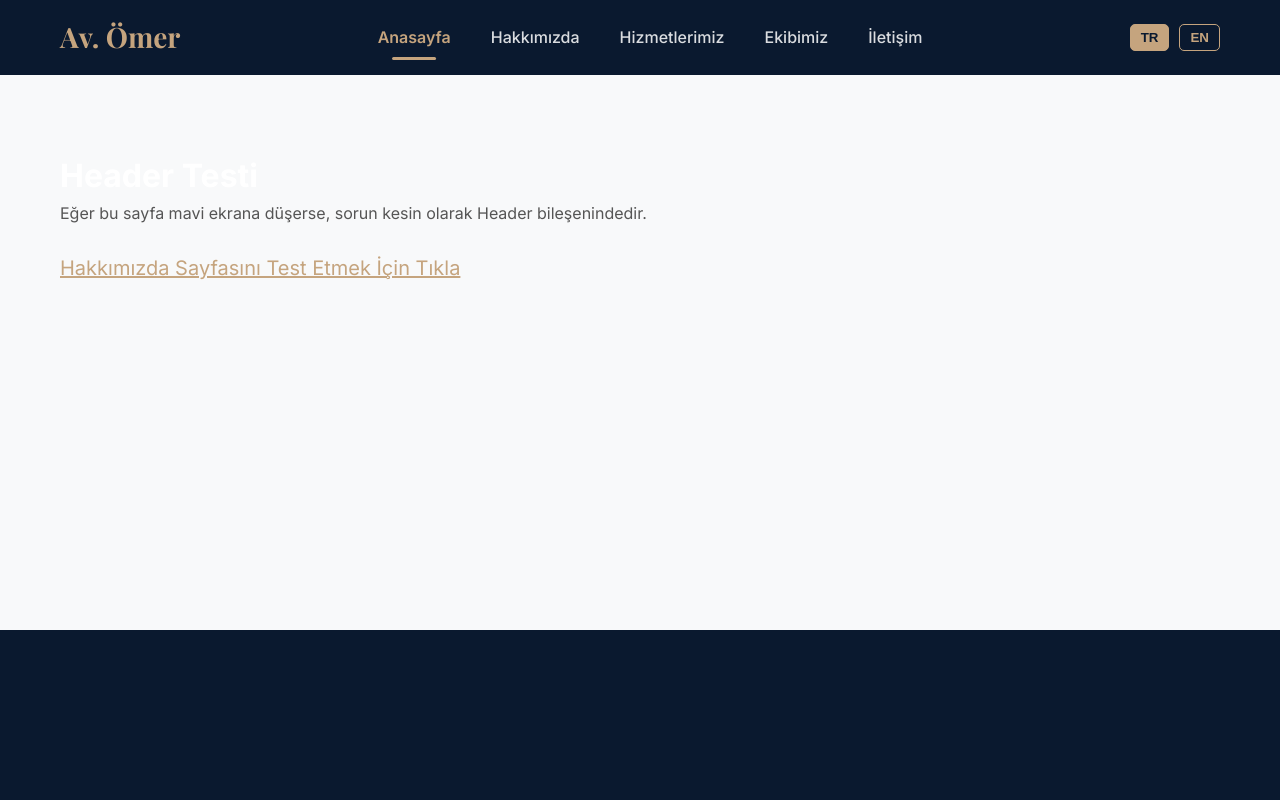
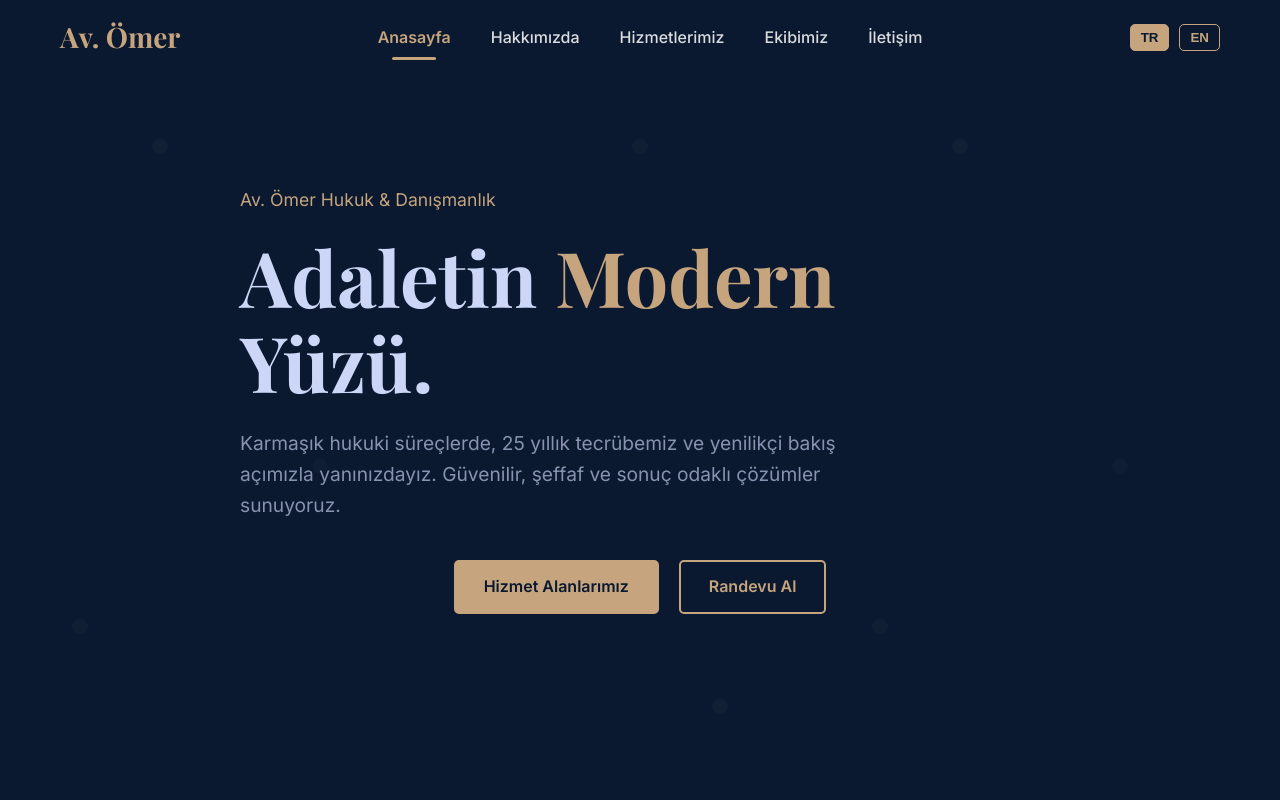
Before and after one commit to hasan-kocak/deneme, a React (Create React App) app: page / in a window 1280 px wide. Shown: the top 800 px of the page. Built offline with nearby package versions, Linux system fonts and the light colour scheme.

Commit message:
app.js güncelleme

```diff
--- a/src/App.js
+++ b/src/App.js
@@ -1,42 +1,37 @@
 import React from 'react';
-import { BrowserRouter, Routes, Route, Link } from 'react-router-dom';
+import { BrowserRouter, Routes, Route, useLocation } from 'react-router-dom';
 import './App.css';
 
-// DEĞİŞİKLİK: Header bileşenini geri import ediyoruz.
+// Bileşenler
 import Header from './components/Header';
+import Footer from './components/Footer';
+import ScrollToTopButton from './components/ScrollToTop'; // ScrollToTop'u yeniden isimlendirdik
+import ScrollToTopOnNavigate from './components/ScrollToTopOnNavigate';
 
-// Test bileşenleri aynı kalıyor.
-const MinimalHomePage = () => (
-  <div className="page-wrapper">
-    <div className="container" style={{ color: 'white', minHeight: '50vh' }}>
-      <h1>Header Testi</h1>
-      <p>Eğer bu sayfa mavi ekrana düşerse, sorun kesin olarak Header bileşenindedir.</p>
-      <br/>
-      <Link to="/hakkimizda" style={{ color: 'var(--accent-gold)', fontSize: '20px' }}>Hakkımızda Sayfasını Test Etmek İçin Tıkla</Link>
-    </div>
-  </div>
-);
-
-const MinimalAboutPage = () => (
-  <div className="page-wrapper">
-    <div className="container" style={{ color: 'white', minHeight: '50vh' }}>
-      <h1>Hakkımızda Sayfası Çalışıyor</h1>
-    </div>
-  </div>
-);
+// Sayfalar
+import HomePage from './pages/HomePage';
+import AboutPage from './pages/AboutPage';
+import ServicesPage from './pages/ServicesPage';
+import ContactPage from './pages/ContactPage';
+import TeamPage from './pages/TeamPage'; // Yeni Ekip Sayfası
 
 function App() {
   return (
     <BrowserRouter>
-      {/* DEĞİŞİKLİK: Header bileşenini geri ekledik. */}
+      <ScrollToTopOnNavigate />
       <Header />
       <main>
+        {/* Sayfa geçiş animasyonları için bir sarmalayıcı eklenebilir */}
         <Routes>
-          <Route path="/" element={<MinimalHomePage />} />
-          <Route path="/hakkimizda" element={<MinimalAboutPage />} />
+          <Route path="/" element={<HomePage />} />
+          <Route path="/hakkimizda" element={<AboutPage />} />
+          <Route path="/hizmetlerimiz" element={<ServicesPage />} />
+          <Route path="/ekibimiz" element={<TeamPage />} />
+          <Route path="/iletisim" element={<ContactPage />} />
         </Routes>
       </main>
-      {/* Footer ve diğerleri hala dışarıda */}
+      <Footer />
+      <ScrollToTopButton />
     </BrowserRouter>
   );
 }
```
